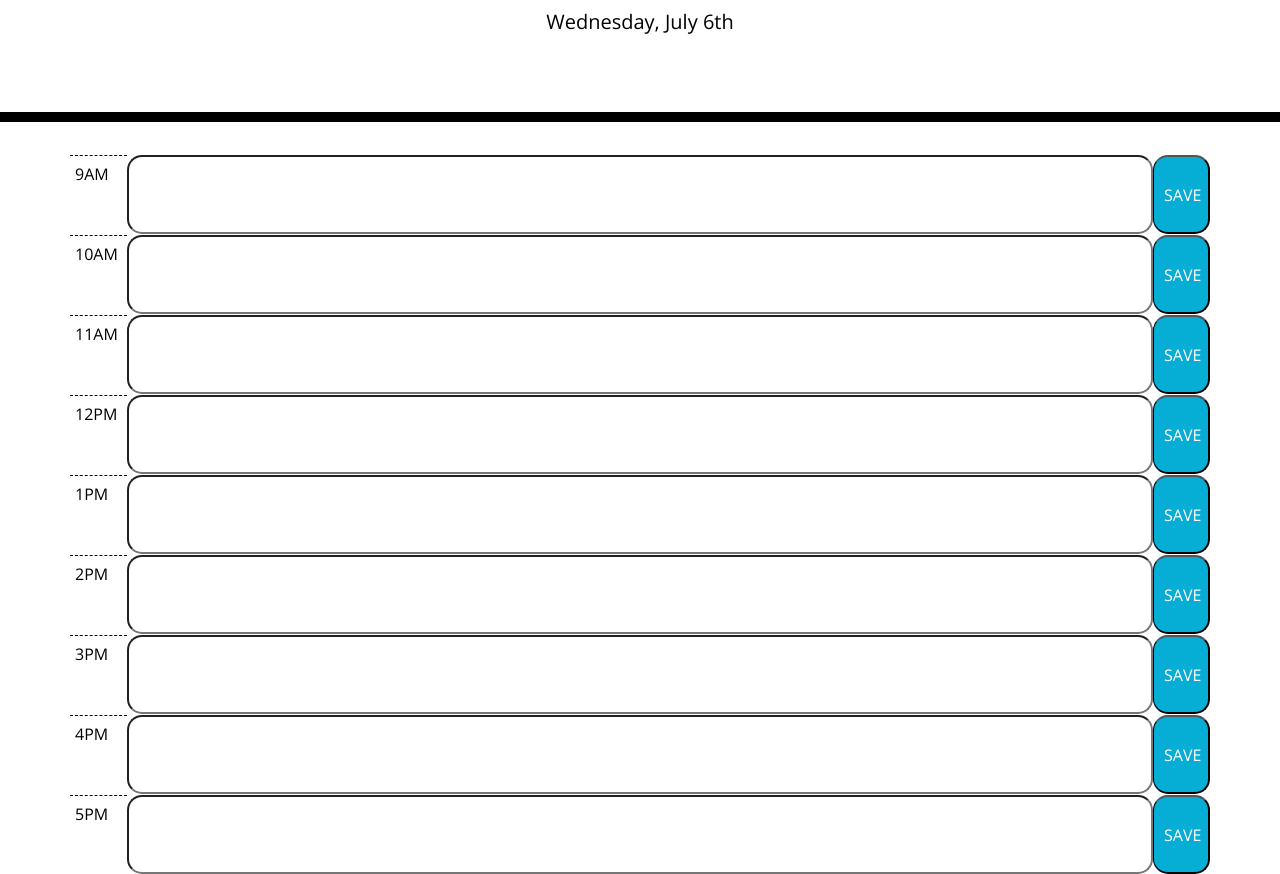
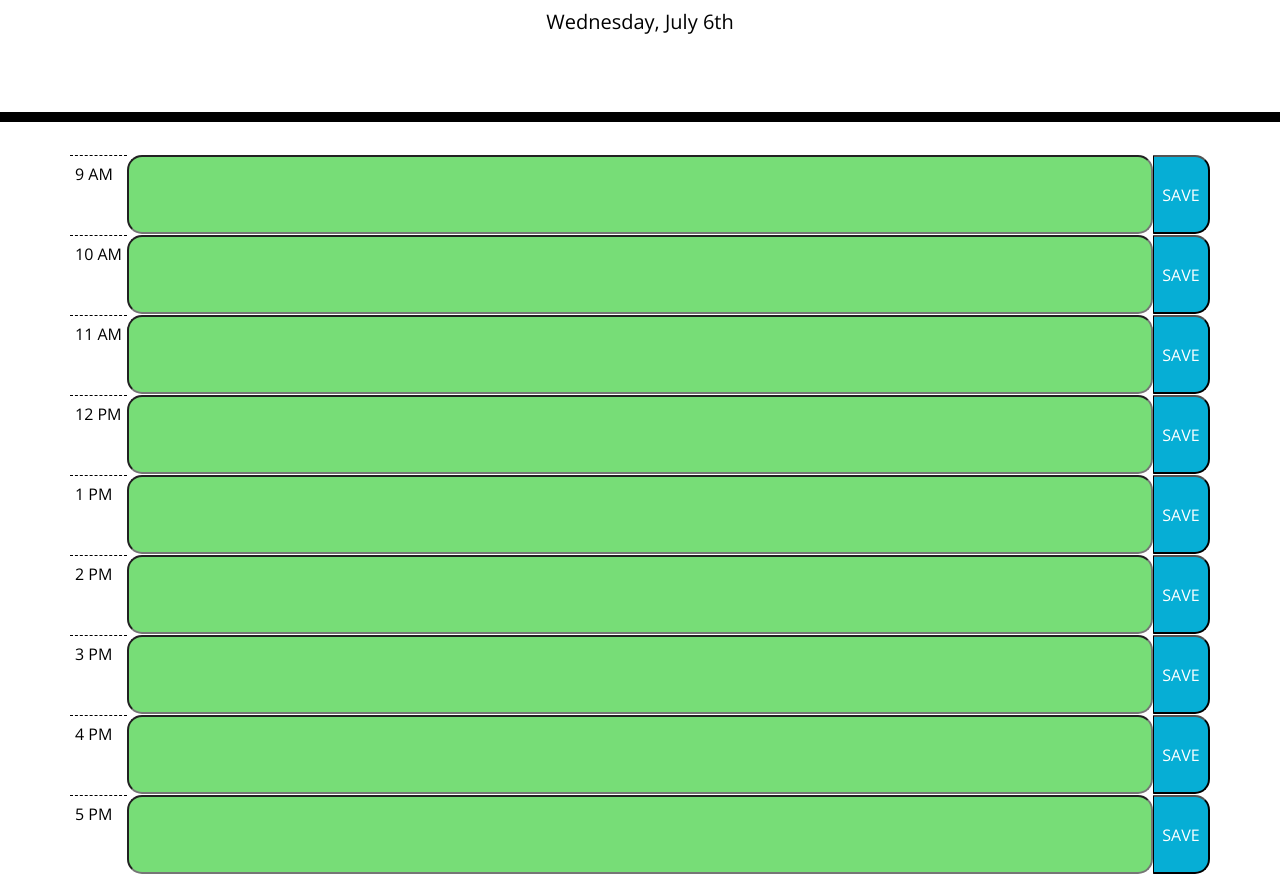
Before and after one commit to hawkjosh/Workday-Scheduler, a plain HTML site: page index.html in a window 1280 px wide. Shown: the part 182-1056 px from the top of the page. Drawn offline with nearby package versions, Linux system fonts and the light colour scheme.

Commit message:
Restructured javascript

```diff
--- a/assets/javascript/script.js
+++ b/assets/javascript/script.js
@@ -2,22 +2,24 @@
 let date = moment().format('dddd, MMMM Do');
 $('#currentDay').text(date);
 
-// Created variables for time in moment.js format and assigned to corresponding time-block in HTML
-let hour9A = moment('09:00:00', 'hh:mm:ss').format('hA');
-$('#hour-9am').text(hour9A);
-let hour10A = moment('10:00:00', 'hh:mm:ss').format('hA');
-$('#hour-10am').text(hour10A);
-let hour11A = moment('11:00:00', 'hh:mm:ss').format('hA');
-$('#hour-11am').text(hour11A);
-let hour12P = moment('12:00:00', 'hh:mm:ss').format('hA');
-$('#hour-12pm').text(hour12P);
-let hour1P = moment('13:00:00', 'hh:mm:ss').format('hA');
-$('#hour-1pm').text(hour1P);
-let hour2P = moment('14:00:00', 'hh:mm:ss').format('hA');
-$('#hour-2pm').text(hour2P);
-let hour3P = moment('15:00:00', 'hh:mm:ss').format('hA');
-$('#hour-3pm').text(hour3P);
-let hour4P = moment('16:00:00', 'hh:mm:ss').format('hA');
-$('#hour-4pm').text(hour4P);
-let hour5P = moment('17:00:00', 'hh:mm:ss').format('hA');
-$('#hour-5pm').text(hour5P);
+let hour = document.querySelectorAll('.hour');
+let timeBlock = document.querySelectorAll('.time-block');
+
+console.log(hour[0].innerHTML);
+
+for (i=0; i<hour.length; i++) {
+  hour[i].textContent = moment(i+9, 'h').format('h A');
+}
+
+let currentTime = moment();
+
+// TODO → Something is not right below...all time-block elements are showing up as future regardless of the set time in that block
+for (i=0; i<hour.length; i++) {
+  if (hour[i] < currentTime) {
+    timeBlock[i].classList.add('past');
+  } else if (hour[i] == currentTime) {
+    timeBlock[i].classList.add('present');
+  } else {
+    timeBlock[i].classList.add('future');
+  }
+}
--- a/index.html
+++ b/index.html
@@ -31,49 +31,49 @@
     <div class="container">
       <!-- Created divs for time-blocks -->
       <div class="row">
-        <p id="hour-9am" class="hour"></p>
+        <p class="hour"></p>
         <input type="text" class="time-block">
-        <button class="saveBtn time-block">SAVE</button>
+        <button class="saveBtn">SAVE</button>
       </div>
       <div class="row">
-        <p id="hour-10am" class="hour"></p>
+        <p class="hour"></p>
         <input type="text" class="time-block">
-        <button class="saveBtn time-block">SAVE</button>
+        <button class="saveBtn">SAVE</button>
       </div>
       <div class="row">
-        <p id="hour-11am" class="hour"></p>
+        <p class="hour"></p>
         <input type="text" class="time-block">
-        <button class="saveBtn time-block">SAVE</button>
+        <button class="saveBtn">SAVE</button>
       </div>
       <div class="row">
-        <p id="hour-12pm" class="hour"></p>
+        <p class="hour"></p>
         <input type="text" class="time-block">
-        <button class="saveBtn time-block">SAVE</button>
+        <button class="saveBtn">SAVE</button>
       </div>
       <div class="row">
-        <p id="hour-1pm" class="hour"></p>
+        <p class="hour"></p>
         <input type="text" class="time-block">
-        <button class="saveBtn time-block">SAVE</button>
+        <button class="saveBtn">SAVE</button>
       </div>
       <div class="row">
-        <p id="hour-2pm" class="hour"></p>
+        <p class="hour"></p>
         <input type="text" class="time-block">
-        <button class="saveBtn time-block">SAVE</button>
+        <button class="saveBtn">SAVE</button>
       </div>
       <div class="row">
-        <p id="hour-3pm" class="hour"></p>
+        <p class="hour"></p>
         <input type="text" class="time-block">
-        <button class="saveBtn time-block">SAVE</button>
+        <button class="saveBtn">SAVE</button>
       </div>
       <div class="row">
-        <p id="hour-4pm" class="hour"></p>
+        <p class="hour"></p>
         <input type="text" class="time-block">
-        <button class="saveBtn time-block">SAVE</button>
+        <button class="saveBtn">SAVE</button>
       </div>
       <div class="row">
-        <p id="hour-5pm" class="hour"></p>
+        <p class="hour"></p>
         <input type="text" class="time-block">
-        <button class="saveBtn time-block">SAVE</button>
+        <button class="saveBtn">SAVE</button>
       </div>
     </div>
 
```
